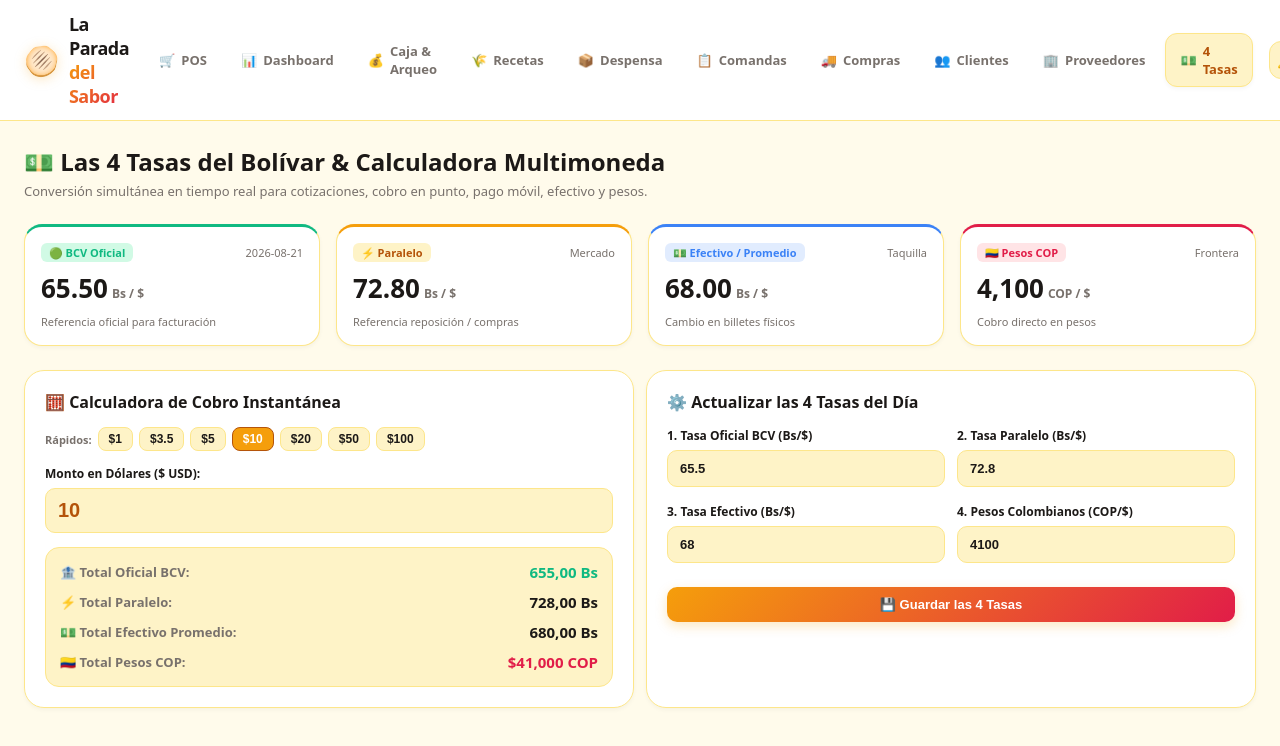
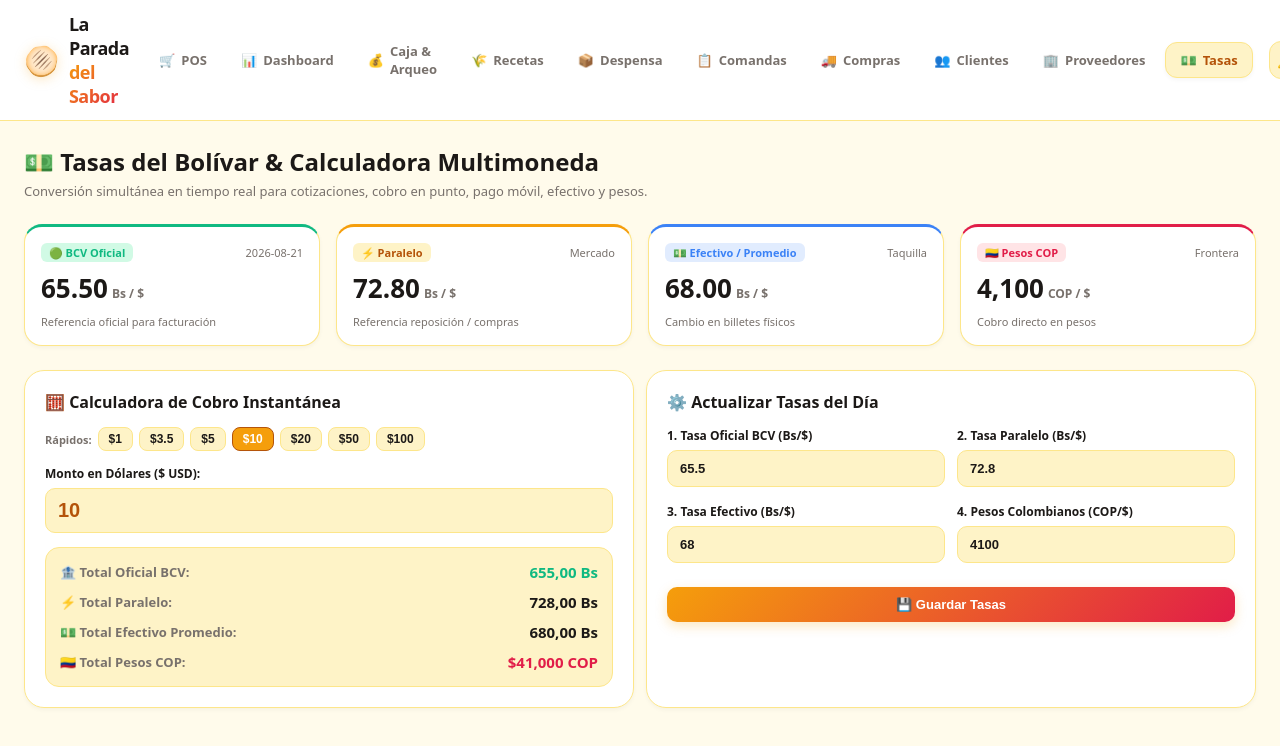
Before and after one commit to YecksonG/la-parada-del-sabor, a Next.js app: page /tasas in a window 1280 px wide. Shown: the top 746 px of the page. Built offline with nearby package versions, Linux system fonts and the light colour scheme; no server answers; the database is empty.

Commit message:
fix(ui): renombrar etiqueta de navegación y módulo a '💵 Tasas'

```diff
--- a/src/app/(app)/tasas/client.tsx
+++ b/src/app/(app)/tasas/client.tsx
@@ -61,7 +61,7 @@ export default function TasasClient({ tasas }: TasasClientProps) {
     <main className="recetas-container">
       <div className="recetas-header">
         <div>
-          <h1 className="recetas-title">💵 Las 4 Tasas del Bolívar & Calculadora Multimoneda</h1>
+          <h1 className="recetas-title">💵 Tasas del Bolívar & Calculadora Multimoneda</h1>
           <p className="recetas-subtitle">
             Conversión simultánea en tiempo real para cotizaciones, cobro en punto, pago móvil, efectivo y pesos.
           </p>
@@ -179,7 +179,7 @@ export default function TasasClient({ tasas }: TasasClientProps) {
         {/* Formulario de Actualización de las 4 Tasas */}
         <div className="receta-card">
           <div className="receta-card-header">
-            <h3 className="receta-name">⚙️ Actualizar las 4 Tasas del Día</h3>
+            <h3 className="receta-name">⚙️ Actualizar Tasas del Día</h3>
           </div>
 
           <form onSubmit={handleGuardar} className="recipe-form">
@@ -245,7 +245,7 @@ export default function TasasClient({ tasas }: TasasClientProps) {
               className="btn-submit-recipe"
               style={{ marginTop: 8 }}
             >
-              {guardando ? "Actualizando..." : "💾 Guardar las 4 Tasas"}
+              {guardando ? "Actualizando..." : "💾 Guardar Tasas"}
             </button>
           </form>
         </div>
--- a/src/components/topbar-nav.tsx
+++ b/src/components/topbar-nav.tsx
@@ -31,7 +31,7 @@ export default function TopbarNav({ nombre, bcvTasa }: TopbarNavProps) {
     { href: "/compras", label: "Compras", icon: "🚚" },
     { href: "/clientes", label: "Clientes", icon: "👥" },
     { href: "/proveedores", label: "Proveedores", icon: "🏢" },
-    { href: "/tasas", label: "4 Tasas", icon: "💵" },
+    { href: "/tasas", label: "Tasas", icon: "💵" },
   ];
 
   useEffect(() => {
```
